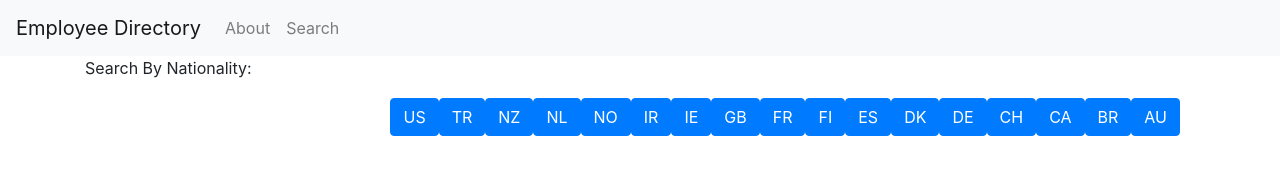
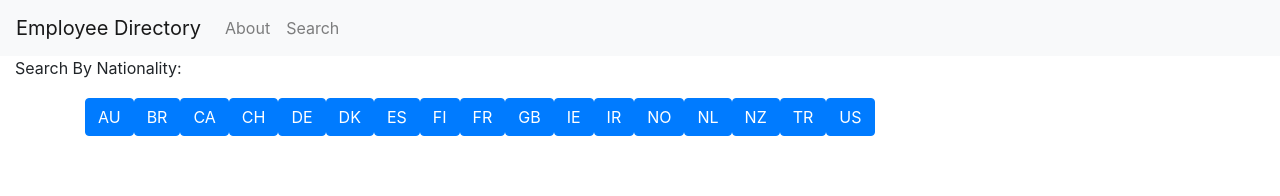
Before and after one commit to tuanle99/Employee-Directory, a React (Create React App) app: page /Search in a window 1280 px wide. Shown: the top 196 px of the page. Built offline with nearby package versions, Linux system fonts and the light colour scheme.

Commit message:
style fix

```diff
--- a/src/components/SearchForm/index.js
+++ b/src/components/SearchForm/index.js
@@ -26,7 +26,7 @@ function SearchForm(props) {
   return (
     <form className="search">
       <div className="form-group">
-        <label htmlFor="breed">Search By Nationality:</label>
+        <label htmlFor="">Search By Nationality:</label>
         <Container>
           {natList.map((list) => {
             return (
--- a/src/components/SearchForm/style.css
+++ b/src/components/SearchForm/style.css
@@ -4,6 +4,6 @@ form.search {
 }
 
 form.search button[type="submit"] {
-  float: right;
+  float: left;
   margin-top: 10px;
 }
--- a/src/pages/Search.js
+++ b/src/pages/Search.js
@@ -21,7 +21,7 @@ class Search extends Component {
   render() {
     return (
       <div>
-        <Container style={{ minHeight: "80%" }}>
+        <Container style={{ minHeight: "80%" }} fluid={true}>
           <SearchForm handleBtnClick={this.handleBtnClick} />
           <SearchResults results={this.state.results} />
         </Container>
```
